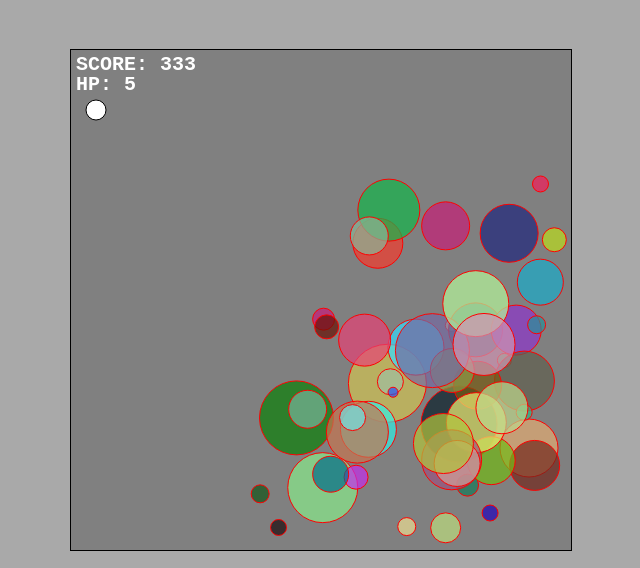
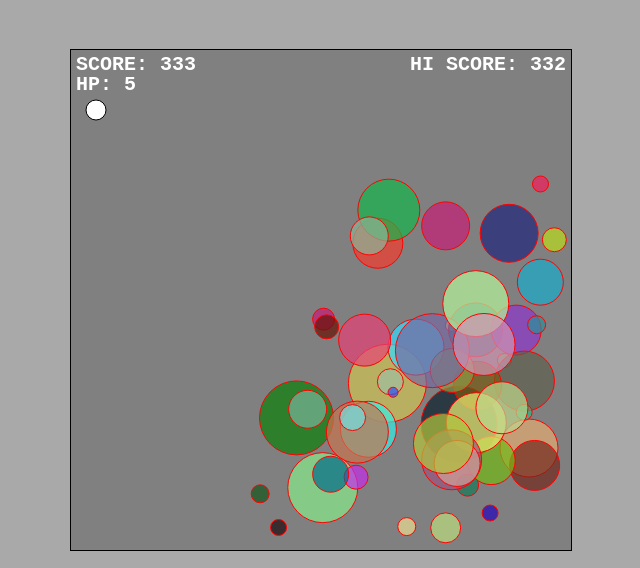
Before and after one commit to 13acid/bubble_hell, a plain HTML site: page index.html in a window 1280 px wide. Shown: the top 568 px of the page, without its empty margins (319-959 px from the left). Drawn offline with Linux system fonts and the light colour scheme.

Commit message:
added hi score with localStorage

```diff
--- a/display.js
+++ b/display.js
@@ -29,7 +29,8 @@ function getRandomBubbleColour() {
 }
 
 function drawText(){
-  ctx.font = "bold 20px monospace"
+  ctx.textAlign = "start";
+  ctx.font = "bold 20px monospace";
   ctx.fillText("SCORE: " + score, 5, 20);
 
   if(player.hp > 0){
@@ -37,4 +38,7 @@ function drawText(){
   }else{
     ctx.fillText("GAME OVER", 5, 40);
   }
+
+  ctx.textAlign = "end";
+  ctx.fillText("HI SCORE: " + getHiScore(), 495, 20)
 }
--- a/game.js
+++ b/game.js
@@ -119,11 +119,29 @@ function increaseScore() {
   }
 }
 
+function setHiScore(){
+ if(localStorage) {
+    if (hiScore < score){
+      localStorage.setItem("hiScore", score);
+    }
+  }
+}
+
+function getHiScore(){
+  if(localStorage) {
+    return localStorage.getItem("hiScore");
+  }
+}
+
 function startGame() {
   controls.start();
 
   player = new Player(25, 60);
   bubble = new StraightBubble(100, 100);
+  hiScore = localStorage.getItem("hiScore");
+
+
+
 
   bubbles = [];
   score = 0;
--- a/index.html
+++ b/index.html
@@ -58,6 +58,7 @@
     drawBubbles();
     increaseScore();
     drawText();
+    setHiScore();
   }
 
   setInterval(draw,15);
```
